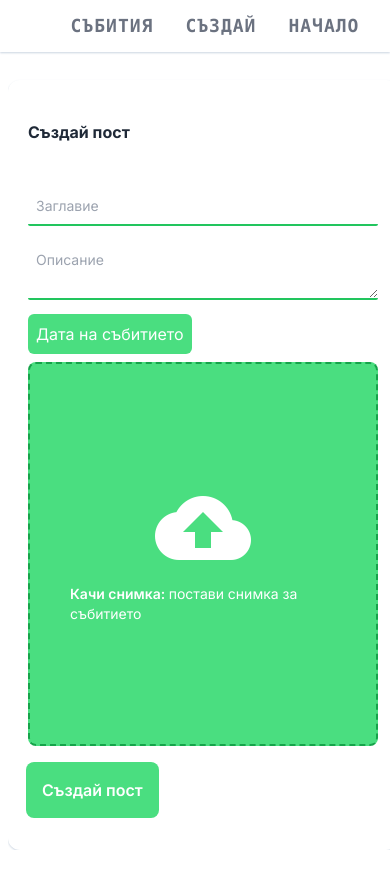
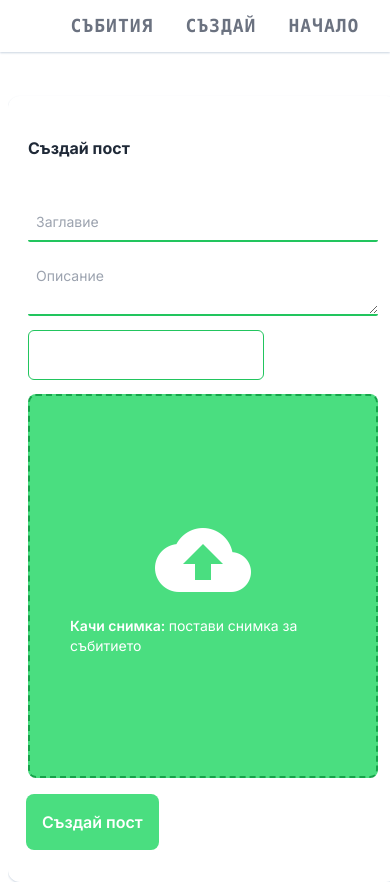
Before and after one commit to Maximus019BG/EvF, a Next.js app: page /create in a window 390 px wide. Before the commit the page ends 850 px from the top, so only its background shows below. Built offline with nearby package versions, Linux system fonts and the light colour scheme.

Commit message:
Mobile congfig 1

```diff
--- a/app/Components/dateInput.tsx
+++ b/app/Components/dateInput.tsx
@@ -18,20 +18,20 @@ const DateInput: React.FC<DateInputProps> = ({ onDateChange }) => {
 
   return (
 
-    <div className="flex  items-center my-2 space-x-2 ">
-      <label htmlFor="datePicker" className=" text-white border-0 rounded-md p-2 bg-green-400 bold select-none ">
-        Дата на събитието
-      </label>
-      <div className="absolute">
+    <div className="flex relative items-center my-2 space-x-2 ">
+
+      <div className='  -mr-10 -ml-2 '>
+       <div className="absolute z-50 w-screen ">
         <DatePicker
           id="datePicker"
           selected={selectedDate}
           onChange={handleDateChange}
           dateFormat="yyyy/MM/dd"
           autoComplete="off"
-          className="border-0 py-3 w-44 ml-36  bg-white dark:bg-[#011E2B] rounded-md relative right-[169px] -z-10 text-black text-opacity-0 select-none dark:text-white"
+          className="border py-3 ml-2 w-50 border-green-500 bg-white dark:bg-[#011E2B] rounded-md relative text-opacity-0 select-none dark:text-white"
         />
-      </div>
+       </div>
+     </div>
     </div>
   );
 };
--- a/app/Components/navbar.tsx
+++ b/app/Components/navbar.tsx
@@ -13,7 +13,7 @@ const NavBar: React.FC = () => {
   };
 
   return (
-    <div className='bg-white dark:bg-gray-800 pb-3 fixed w-screen flex items-center justify-center z-10 shadow-sm shadow-slate-300'>
+    <div className='bg-white dark:bg-gray-800 pb-3 w-screen flex items-center justify-center shadow-sm shadow-slate-300 z-20'>
       <div className='mx-auto flex space-x-8 mt-3 font-bold font-sans uppercase text-md text-black dark:text-white md:space-x-36 md:text-sd sm:space-x-16 items-center'>
         <h1 className='nav cursor-default' onClick={() => navigateTo('/home')}>Събития</h1>
         <h1 className='nav cursor-default' onClick={() => navigateTo('/create')}>Създай</h1>
--- a/app/Components/sidebar.tsx
+++ b/app/Components/sidebar.tsx
@@ -40,7 +40,7 @@ const SideBar: React.FC = () => {
   const filters = ['Filter 1', 'Filter 2', 'Filter 3', 'Filter 4'];
 
   return (
-    <div className=' xl:-mt-11 lg:-mt-11 -mt-0'>
+    <div className=' xl:-mt-11 lg:-mt-11 md:-mt-0 z-10'>
       <button className="toggle-button" onClick={() => setIsSidebarOpen(!isSidebarOpen)}>
       <span className={isSidebarOpen ? 'button-text button-text-show' : 'button-text button-text-hide'}>Hide</span>
       <span className={!isSidebarOpen ? 'button-text button-text-show' : 'button-text button-text-hide'}>Show</span>
--- a/app/create/page.tsx
+++ b/app/create/page.tsx
@@ -79,11 +79,14 @@ const Create: React.FC = () => {
 
   return (
     <>
+     <div className={`z-20`}>
       <NavBar />
-      <div className='absolute right-0 xl:right-20 lg:right-20 md:right-10 -mr-2 xl:-mr-0 lg:-mr-0 md:-mr-0 flex mx-36 sm:mx-5 justify-end top-10 dark:bg-[#011E2B] bg-white overflow-hidden'>
 
-      <Image src={Image1} alt="dark illustration" className=' -mt-10 mr-20 hidden xl:hidden md:hidden xl:dark:block md:dark:block dark:hidden md:h-70' width={950} height={950} />
-      <Image src={Image2} alt="light illustration" className=' -mt-10 mr-20  hidden xl:block md:block xl:dark:hidden md:dark:hidden dark:hidden md:h-70' width={950} height={950} />
+     </div>
+      <div className='absolute right-0 top-14 xl:right-20 z-0 lg:right-20 md:right-10 -mr-2 xl:-mr-0 lg:-mr-0 md:-mr-0 flex mx-36 sm:mx-5 justify-end  dark:bg-[#011E2B] bg-white overflow-hidden'>
+
+      <Image src={Image1} alt="dark illustration" className=' -mt-10 mr-20 z-0 hidden xl:hidden md:hidden xl:dark:block md:dark:block dark:hidden md:h-70' width={950} height={950} />
+      <Image src={Image2} alt="light illustration" className=' -mt-10 mr-20 z-0  hidden xl:block md:block xl:dark:hidden md:dark:hidden dark:hidden md:h-70' width={950} height={950} />
 
 
       <form onSubmit={(event) => handlePostCreation(event)} className='shadow-sm shadow-slate-300 mt-10 p-5 rounded-xl xl:w-1/3 lg:w-1/3 md:w-1/2  w-screen '>
@@ -99,6 +102,7 @@ const Create: React.FC = () => {
               onChange={(e) => setTitle(e.target.value)}
               required
               placeholder='Заглавие'
+              maxLength={60}
             />
           </div>
 
@@ -112,12 +116,12 @@ const Create: React.FC = () => {
               required
               placeholder='Описание'
             />
-          </div>
+          </div >
 
           <DateInput onDateChange={handleDateChange} />
 
         </div>
-        <div className='flex-shrink-0'>
+        <div className='flex-shrink-0 mt-16'>
           <label className='flex flex-col items-center justify-center w-full h-96 border-2 border-green-600 border-dashed rounded-lg cursor-pointer bg-green-400 px-1/2  '>
             <div className='flex flex-col items-center justify-center pt-5 pb-6'>
               <Image
--- a/app/globals.css
+++ b/app/globals.css
@@ -68,11 +68,12 @@
   opacity: 1;
   transform: translateY(0); /* Keep the shown text in place */
 }
+
 @media screen and (max-width: 768px) {
   .toggle-button {
     display: block;
     position: fixed;
-    top: 85%;
+    top: 75%;
     left: 1%;
     transform: rotate(-90deg) translateX(-50%) translateY(-50%);
     transform-origin: top left;
```
Also changed, not shown: app/home/page.tsx (+27 -12 lines).
